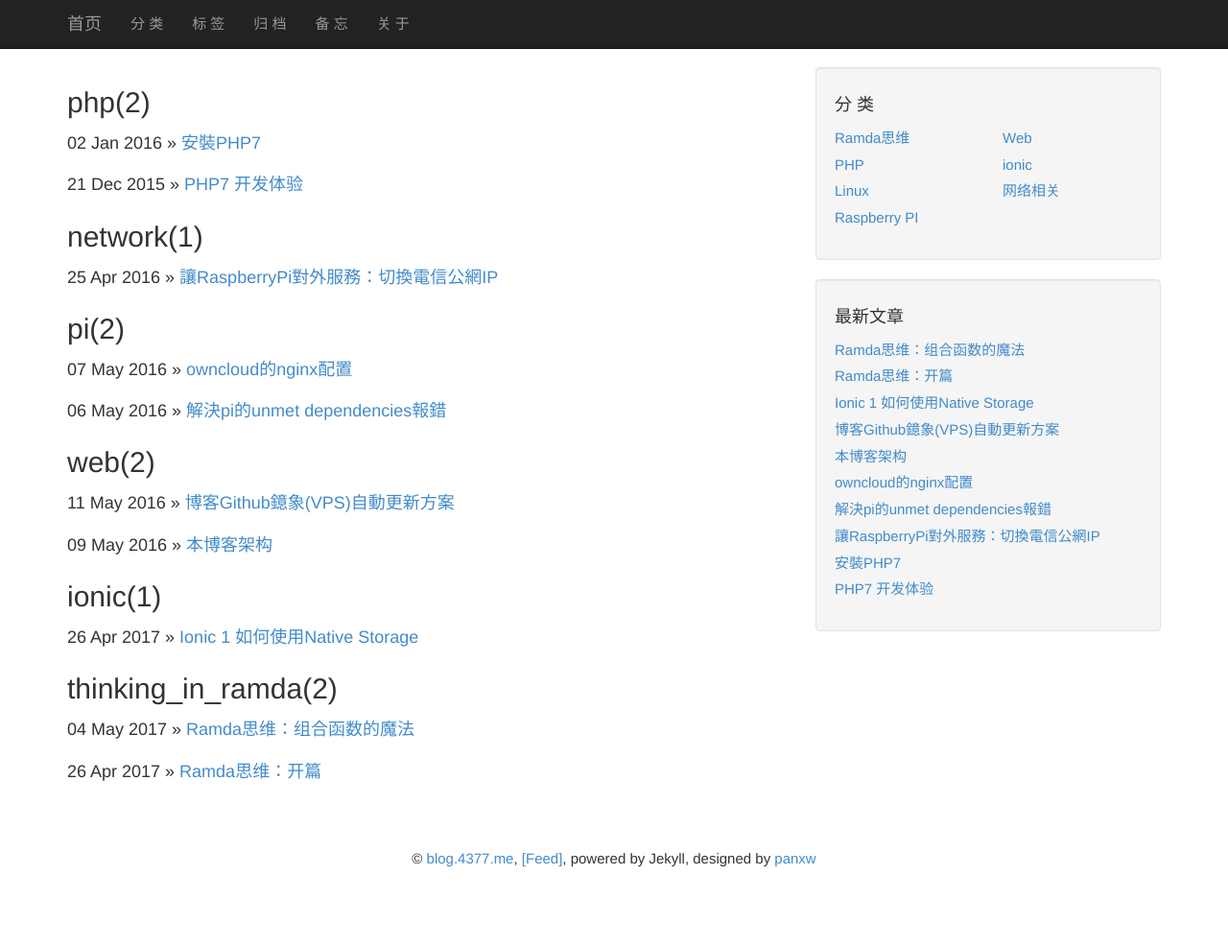
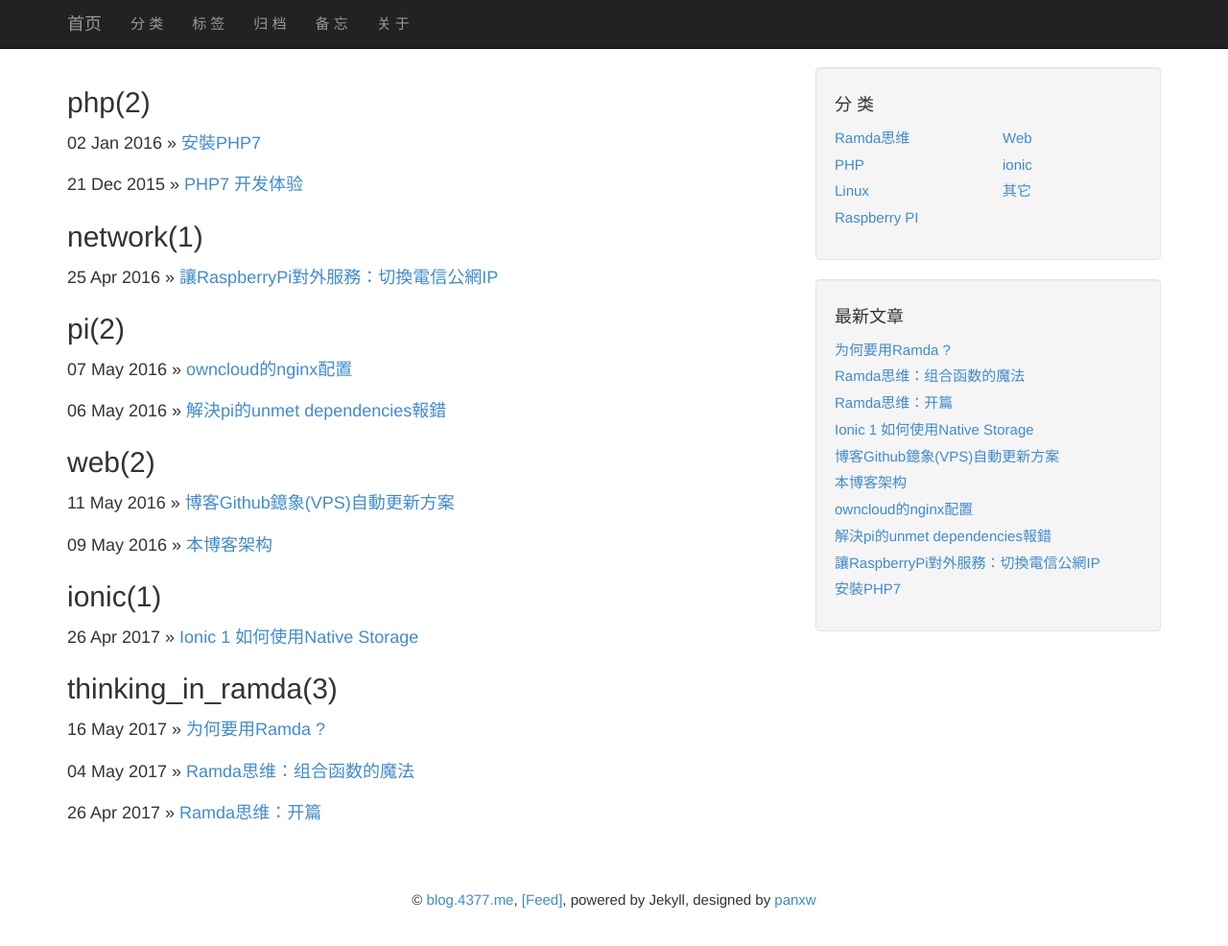
Before and after one commit to sunshine17/sunshine17.github.io, a Jekyll site: the page built from categories.md, in a window 1280 px wide and 1017 px high. Shown: the top 986 px of the window at 96% size. Built offline with Jekyll 4.4.1, drawn with Linux system fonts in a browser that asks for light colours; comment, search, counter and statistics services are not loaded; some of the changed lines change nothing that is shown.

Commit message:
#update#add new post

````diff
--- a/_includes/categories.html
+++ b/_includes/categories.html
@@ -11,7 +11,7 @@
     <ul class="list-unstyled">
         <li> <a href="/posts/web.html"> Web </a> </li>
         <li> <a href="/posts/ionic.html"> ionic </a> </li>
-        <li> <a href="/posts/network.html"> 网络相关 </a> </li>
+        <li> <a href="/posts/network.html"> 其它 </a> </li>
     </ul>
 </div>
 <!-- /.col-lg-6 -->
--- /dev/null
+++ b/_posts/2017-05-16-why-ramda.md
@@ -0,0 +1,249 @@
+---
+layout: post
+category: "thinking_in_ramda"
+title:  "为何要用Ramda ?"
+tags: [nodejs,functional programming]
+summary: "深入浅出地最简单的方式分享给大家，为何我们需要Ramda?"
+---
+
+当[buzzdecafe](http://buzzdecafe.github.io/)刚把[Ramda](https://github.com/ramda/ramda)[介绍](http://buzzdecafe.github.io/code/2014/05/16/introducing-ramda/)给这个世界时，收到两组截然相反的回响。那些习惯了（用Javascript或其它语言）使用函数式技术的人，大部分的反应是：Cool。他们可能是因为用过而为之而兴奋，也可能只是知道这是一个潜在的工具，但可以肯定的一点是，他们知道Ramda是为何而生的。
+
+别一组回响则是深深的问号：这是什么？？？
+
+
+**\([英文原文链接](http://fr.umio.us/why-ramda/ "英文原文")\)**
+
+对于不习惯函数式编程的人来说，Ramda似乎并无多大新意。它的大部分主要特性都早就在其它库里出现过，例如[Underscore](https://github.com/jashkenas/underscore)及[LoDash](https://github.com/lodash/lodash)。
+
+你不能说他们的想法有错。如果你想继续使用熟习已久的命令式及面向对象（object-oriented）的风格来写程序的话，Ramda对你而言的确没有太多特别的地方。
+
+但其实，Ramda的核心价值在于它提供了一种与别不同的编程风格，这种编程风格出自纯粹的函数式编程语言：Ramda通过函数组合的概念使你能用更简洁高效的方式来表达复杂逻辑。需要指出的是，任何一个有`compose`函数的库都能让你把函数组合起来，重点在于：使一切更简单。
+
+下面我们来看看Ramda是如何做到这点的。
+
+“待办事项”这个典型应用似乎已经成为要对比web框架时的必选例子，所以我们也不落俗套地用它来举例。首先，假设我们要过滤一个TODO列表，把所有已完成的事项从列表中剔除。
+
+使用Javascript语言自带的数组原型方法，我们可以这样写：
+
+```Javascript
+// 普通的JS
+var incompleteTasks = tasks.filter(function(task) {
+    return !task.complete;
+});
+```
+
+如果你喜欢LoDash，会简单一点：
+
+
+```Javascript
+// Lo-Dash的版本
+var incompleteTasks = _.filter(tasks, {complete: false});
+```
+
+上述两种写法，我们都能得到一个过滤后的数组。
+
+在有Ramda的世界里，其实我们更偏向于这样写：
+
+```Javascript
+var incomplete = R.filter(R.where({complete: R.equals(false)}));
+```
+
+发现不同之处了吗？上述代码并没有提及任务列表。这个Ramda式的写法只给了我们一个函数。
+
+我们最终还是要用任务列表数组调用上面的函数来得到过滤后的数据集。
+
+**这个就是重点**
+
+因为得到的是函数，我们可以很容易地把它与其它函数组合来操作我们所需的任何数据。假设我们有一个函数`groupByUser`，能把任务列表的元素根据用户分组。这样我们可以很简单地组合出一个新的函数：
+
+```Javascript
+var activeByUser = R.compose(groupByUser, incomplete);
+```
+
+上述代码“选取”未完成的任务并且按用户将之分组。
+
+又或者，只要我们喜欢，我们可以把数据也提供给这个函数来实现相同的效果。例如我们简单地手写的函数，它可能会是这样：
+
+```Javascript
+// 徒手实现
+var activeByUser = function(tasks) {
+    return groupByUser(incomplete(tasks));
+};
+```
+
+当然，基实我们并不需要如此手工地实现**函数组合**这个概念。并且**函数组合**是函数式编程领域里极其重要的一个基本概念。下面我们来看看如果再深入一步，会是怎样。假如现在需要把每个用户的待办事项按到期日期来排序呢？
+
+```Javascript
+var sortUserTasks = R.compose(R.map(R.sortBy(R.prop("dueDate"))), activeByUser);
+```
+
+## **写成一行又如何？**
+
+观察敏锐的读者可能已经注意到其实我们可以把上面的代码再简化组合成一行。Ramda的`compose`函数允许传入多个参数，为何不一步到位实现上述逻辑呢？
+
+```Javascript
+var sortUserTasks = R.compose(
+    R.mapObj(R.sortBy(R.prop('dueDate'))),
+    groupByUser,
+    R.filter(R.where({complete: false})
+);
+```
+
+我的回答是只有当你没有其它地方要用到`activeByUser`及`incomplete`这两个中间函数时，上面这样写才合理。因为这样写会令调试变得困难，而且其实并没带来多少代码可读性上的提高。
+
+其实我更偏向于另一种写法。上面我们用了相当复杂的一段内部代码，这段代码有可能需要被重复使用。也许这样写会更好一点：
+
+```Javascript
+var sortByDate = R.sortBy(R.prop('dueDate'));
+var sortUserTasks = R.compose(R.mapObj(sortByDate), activeByUser);
+```
+
+这样，我们就可以用`sortByDate`去把任何集合的的任务列表按到期日期排序。（事实上，灵活性远不只于此；它能把任何一个具有可排序的"dueDate"属性的对象集合进行排序）
+
+举一反三，我们也可以把集合元素按到期日期进行降序排序。
+
+```Javascript
+var sortByDateDescend = R.compose(R.reverse, sortByDate);
+var sortUserTasks = R.compose(R.mapObj(sortByDateDescend), activeByUser);
+```
+
+如果我们确切肯定需求方只需要按最近日期最先排序的话，我们可以把这些逻辑组合成一个简单的定义：`sortByDateDescend`。我个人建议是两个都保留，以便日后随时切换升或降序。当然这个取决于你个人喜好。
+
+
+## **数据去哪里了？**
+
+直到目前为止，我们仍未提及到要操作的数据。这有点诡异，讲的是数据处理并未提及到要处理的数据...只能说是处理。讲真，做人要有耐性。当你进行函数式编程时，你得到的都是由各种函数组成的管道。一个函数处理完后把结果流入下一个函数，以此类推，直到最后一个函数处理完从而得到你需要的结果。
+
+我们上面写的代码其实是一个函数的集合：
+
+```Javascript
+incomplete: [Task] -> [Task]
+sortByDate: [Task] -> [Task]
+sortByDateDescend: [Task] -> [Task]
+activeByUser: [Task] -> {String: [Task]}
+sortUserTasks: {String: [Task]} -> {String: [Task]}
+```
+
+而且虽然我们使用了较早前定义的函数来构造出`sortUserTasks`，其实它们都有被独立使用的潜力。我们确实取得了一些成就。我只是假设我们有一个`byUser`的函数来构建`activeByUser`，但其实直到目前我们还未见到这个函数的定义。现在让我们来看看如何实现之。
+
+以下是其中一种实现方法：
+
+```Javascript
+var groupByUser = R.partition(R.prop('username'));
+```
+
+`partition`函数使用了Ramda版本的`reduce`，Ramda的reduce非常[类似](https://developer.mozilla.org/en-US/docs/Web/JavaScript/Reference/Global_Objects/Array/Reduce)Javascript语言原生的`Array.prototype.reduce`函数。这个就是所谓的`foldl`，一个其它函数式编程语言常用的术语。这里就不展开讨论reduce了，你可以在网上[继续深入研究它](https://www.google.com/?q=reduce+function+javascript)。我们的`partition`函数只是使用了`reduce`来把列表分组成具有相同key的子列表，key由一个函数作用在所有元素上而定，在这里是`prop('username')`，这个函数只是析构出每个元素对象里的"username"属性。
+
+（说到这里，我应该已通过神奇的新函数把你的注意力从数据中抽离出来了吧？哈哈，上面我仍然未提及到要处理的数据。而且，另外还有一大波闪亮的新函数即将登场了）
+
+
+## **等等，还有更多闪光点？**
+
+我们可以把这个问题再深入一层。要从一个列表里最取先的5个元素，可以使用Ramda提供的`take`函数。所以，要取出每个用户的待办任务里取出最先的5个事项，我们可以这样写：
+
+```Javascript
+var topFiveUserTasks = R.compose(R.mapObj(R.take(5)), sortUserTasks);
+```
+
+然后，我们可以把得到的对象再精简成部分属性的集合，例如只保留标题及到期日期。用户名是明显地冗余的，另外也许其它属性我们也不想传递给其它系统。
+
+这里我们可以使用Ramda的一个类似SQL的`select`函数，叫`project`:
+
+```Javascript
+var importantFields = R.project(['title', 'dueDate']);
+var topDataAllUsers = R.compose(R.mapObj(importantFields), topFiveUserTasks);
+```
+
+上面我们创建的一些函数在这个TODO应用里似乎天生就能在其它地方重用。其它的函数似乎只是能被组合成一个主函数的占位符而已。所以让我们回顾一下，也许之前的代码可以组合成这样：
+
+```Javascript
+var incomplete = R.filter(R.where({complete: false}));
+var sortByDate = R.sortBy(R.prop('dueDate'));
+var sortByDateDescend = R.compose(R.reverse, sortByDate);
+var importantFields = R.project(['title', 'dueDate']);
+var groupByUser = R.partition(R.prop('username'));
+var activeByUser = R.compose(groupByUser, incomplete);
+var topDataAllUsers = R.compose(R.mapObj(R.compose(importantFields,
+    R.take(5), sortByDateDescend)), activeByUser);
+```
+
+## **能看到要处理的数据未？**
+
+对，到这里，应该能看到要处理的数据了。
+
+是时候把数据传入各个处理函数了。重点是这个函数都接受同样类型的数据，一个TODO的元素数组。我们尚未描述过这些元素的数据结构，但可以肯定的是至少有以下属性：
+
+- `complete`: Boolean
+- `dueDate`: String, 格式为YYYY-MM-DD
+- `title`: String
+- `userName`: String
+
+所以，如果我们有一个任务数组，如何使用？很简单：
+
+```Javascript
+var results = topDataAllUsers(tasks);
+```
+
+就如此简单？
+
+以上各种构建的函数定义，结果就是这一行代码？
+
+对，就是这么简单。上面代码的执行结果会是一个类似这样的对象：
+
+```Javascript
+{
+    Michael: [
+        {dueDate: '2014-06-22', title: 'Integrate types with main code'},
+        {dueDate: '2014-06-15', title: 'Finish algebraic types'},
+        {dueDate: '2014-06-06', title: 'Types infrastucture'},
+        {dueDate: '2014-05-24', title: 'Separating generators'},
+        {dueDate: '2014-05-17', title: 'Add modulo function'}
+    ],
+    Richard: [
+        {dueDate: '2014-06-22', title: 'API documentation'},
+        {dueDate: '2014-06-15', title: 'Overview documentation'}
+    ],
+    Scott: [
+        {dueDate: '2014-06-22', title: 'Complete build system'},
+        {dueDate: '2014-06-15', title: 'Determine versioning scheme'},
+        {dueDate: '2014-06-09', title: 'Add `mapObj`'},
+        {dueDate: '2014-06-05', title: 'Fix `and`/`or`/`not`'},
+        {dueDate: '2014-06-01', title: 'Fold algebra branch back in'}
+    ]
+}
+```
+
+但这里有一点很有趣。你还可以把同样的初始任务列表传入`incomplete`函数中去得到一个过滤过的数组：
+
+```Javascript
+var incompleteTasks = incomplete(tasks);
+```
+
+这时，会返回类似如下的内容：
+
+```Javascript
+[
+    {
+        username: 'Scott',
+        title: 'Add `mapObj`',
+        dueDate: '2014-06-09',
+        complete: false,
+        effort: 'low',
+        priority: 'medium'
+    }, {
+        username: 'Michael',
+        title: 'Finish algebraic types',
+        dueDate: '2014-06-15',
+        complete: true,
+        effort: 'high',
+        priority: 'high'
+    } /*, ... */
+]
+```
+
+同理，你可以把任务列表传入`sortByDate`、`sortByDateDescend`, `importantFields`, `byUser`, 或者`activeByUser`这些函数中。因为它们都操作类似的数据类型：一个任务数组。这样，我们可以通过组合来构建一个庞大的工具链。
+
+
+## **新需求**
+
+最后，
````
